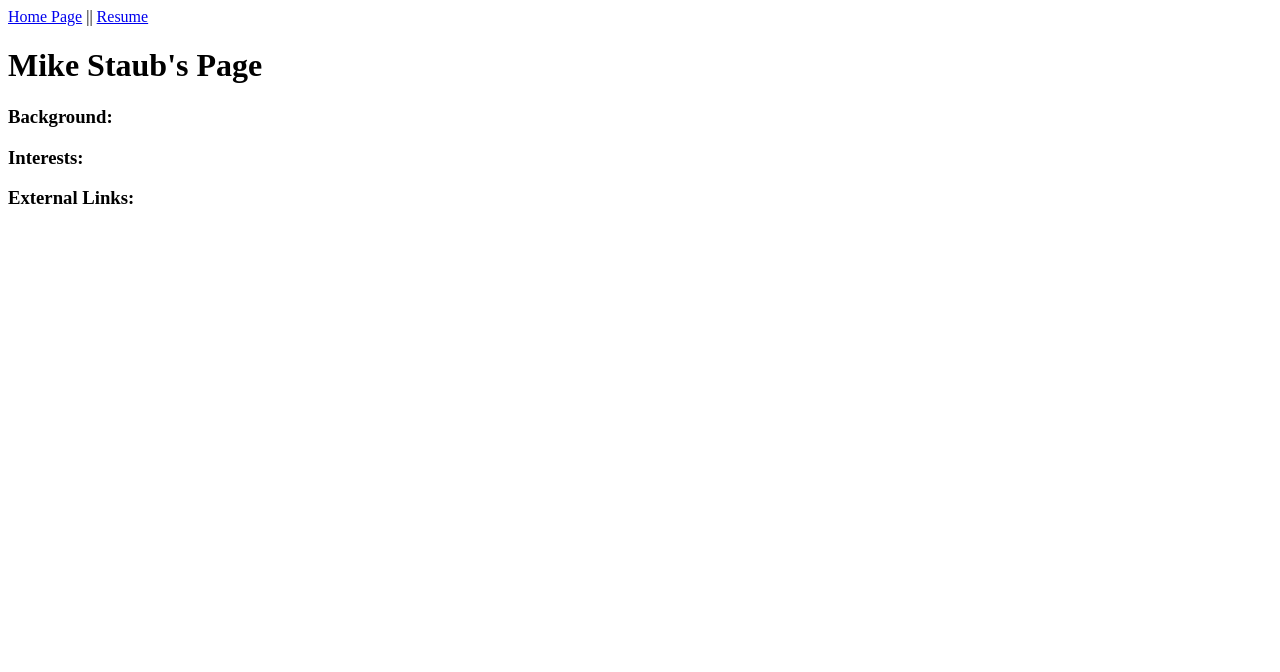
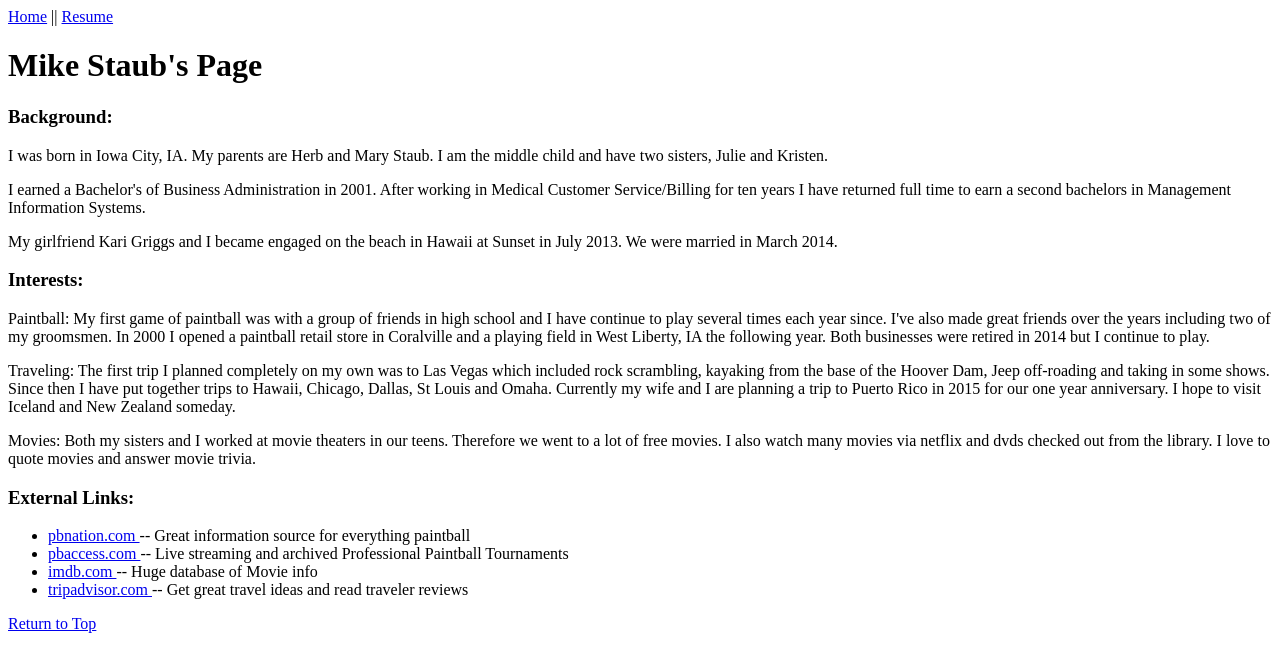
Before and after one commit to mjsiowa/HW2, a plain HTML site: page index.html in a window 1280 px wide. Drawn offline with Linux system fonts and the light colour scheme.

Commit message:
Added info to home page, links

```diff
--- a/index.html
+++ b/index.html
@@ -7,15 +7,34 @@
 
 <body>
 <div>
-<a href="index.html"> Home Page</a> || <a href="resume.html"> Resume</a>
+<a id="top"></a>
+<a href="index.html"> Home</a> || <a href="resume.html"> Resume</a>
 
 <h1>Mike Staub's Page</h1>
 
 <h3>Background:</h3>
+<p>I was born in Iowa City, IA. My parents are Herb and Mary Staub. I am the middle child and have two sisters, Julie and Kristen. </p>
+
+<p>I earned a Bachelor's of Business Administration in 2001. After working in Medical Customer Service/Billing for ten years I have returned full time to earn a second bachelors in Management Information Systems. </p>
+
+<p>My girlfriend Kari Griggs and I became engaged on the beach in Hawaii at Sunset in July 2013. We were married in March 2014.   </p>
 
 <h3>Interests:</h3>
+<p>Paintball: My first game of paintball was with a group of friends in high school and I have continue to play several times each year since. I've also made great friends over the years including two of my groomsmen. In 2000 I opened a paintball retail store in Coralville and a playing field in West Liberty, IA the following year. Both businesses were retired in 2014 but I continue to play. </p>
+
+<p>Traveling: The first trip I planned completely on my own was to Las Vegas which included rock scrambling, kayaking from the base of the Hoover Dam, Jeep off-roading and taking in some shows. Since then I have put together trips to Hawaii, Chicago, Dallas, St Louis and Omaha. Currently my wife and I are planning a trip to Puerto Rico in 2015 for our one year anniversary. I hope to visit Iceland and New Zealand someday. </p>
+
+<p>Movies: Both my sisters and I worked at movie theaters in our teens. Therefore we went to a lot of free movies. I also watch many movies via netflix and dvds checked out from the library. I love to quote movies and answer movie trivia.  </p>
 
 <h3>External Links:</h3>
+<ul>
+<li><a href="http://www.pbnation.com">pbnation.com </a> -- Great information source for everything paintball</li>
+<li><a href="http://www.pbaccess.com">pbaccess.com </a> -- Live streaming and archived Professional Paintball Tournaments </li>
+<li><a href="http://www.imdb.com">imdb.com </a> -- Huge database of Movie info </li>
+<li><a href="http://www.tripadvisor.com">tripadvisor.com </a> -- Get great travel ideas and read traveler reviews</li>
+</ul>
+
+<p><a href="#top">Return to Top</a></p>
 
 </div>
 </body>
```
Also changed, not shown: resume.html (+3 -2 lines).
